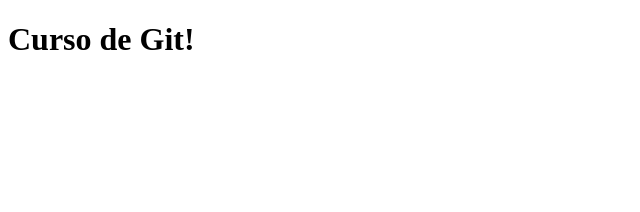
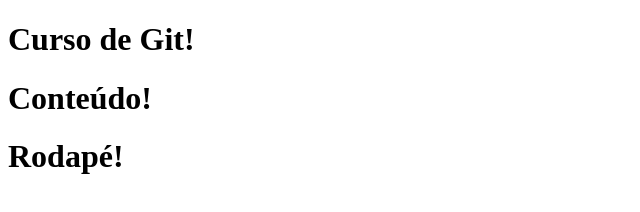
Before and after one commit to MartinsEric/curso-git, a plain HTML site: page index.html in a window 1280 px wide. Shown: the whole page, without its empty margins (0-640 px from the left). Drawn offline with Linux system fonts and the light colour scheme.

Commit message:
Criando estrutura do site

```diff
--- a/index.html
+++ b/index.html
@@ -4,6 +4,16 @@
 		<title>Alura - GIT</title>
 	</head>
 	<body>
-		<h1>Curso de Git!</h1>
+		<div class="titulo">
+			<h1>Curso de Git!</h1>
+		</div>
+
+		<div class="conteudo">
+			<h1>Conteúdo!</h1>
+		</div>
+
+		<div class="rodape">
+			<h1>Rodapé!</h1>
+		</div>
 	</body>
 </html>
```
